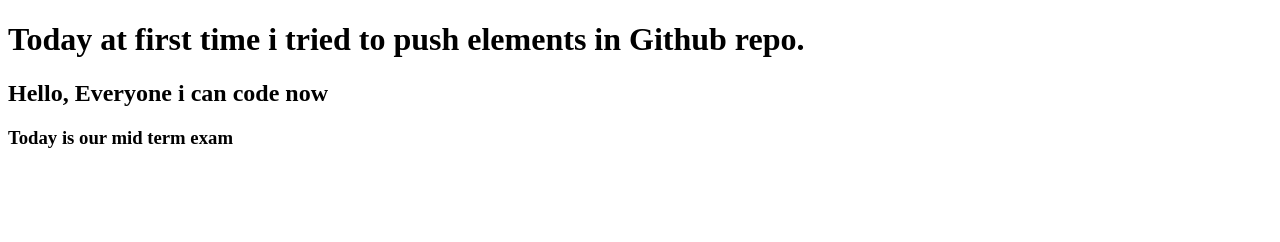
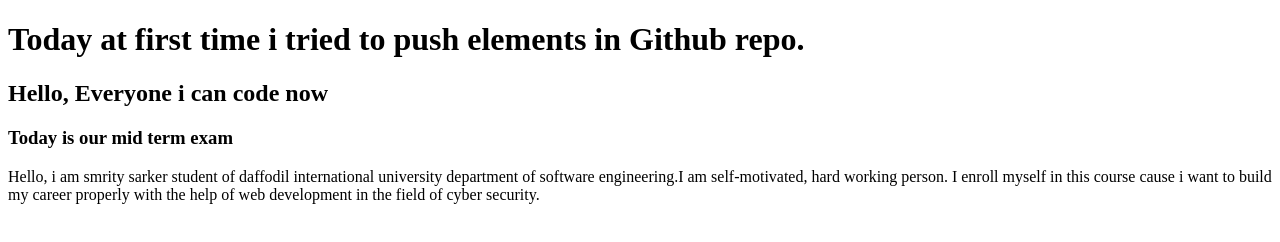
Before and after one commit to SmritySarkar/my-first-repo, a plain HTML site: page index.html in a window 1280 px wide. Drawn offline with Linux system fonts and the light colour scheme.

Commit message:
Self Introduction added

```diff
--- a/index.html
+++ b/index.html
@@ -11,5 +11,7 @@
    <h2>Hello, Everyone i can code now</h2>
    <h3>Today is our mid term exam</h3>
 
+   <p>Hello, i am smrity sarker student of daffodil international university department of software engineering.I am self-motivated, hard working person. I enroll myself in this course cause i want to build my career properly with the help of web development in the field of cyber security.</p>
+
 </body>
 </html>
```
